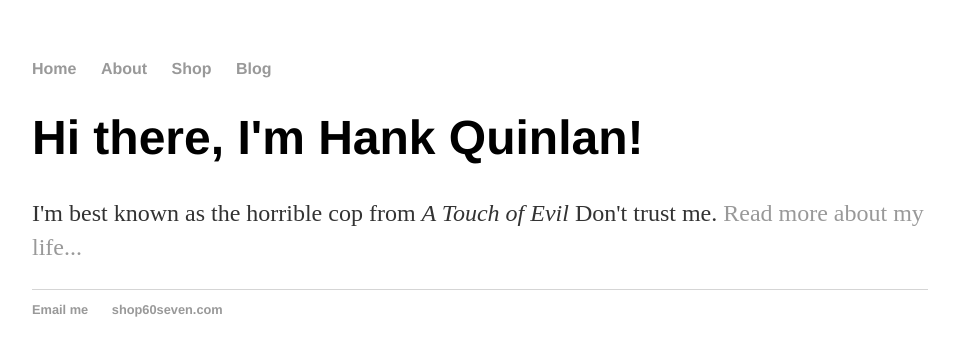
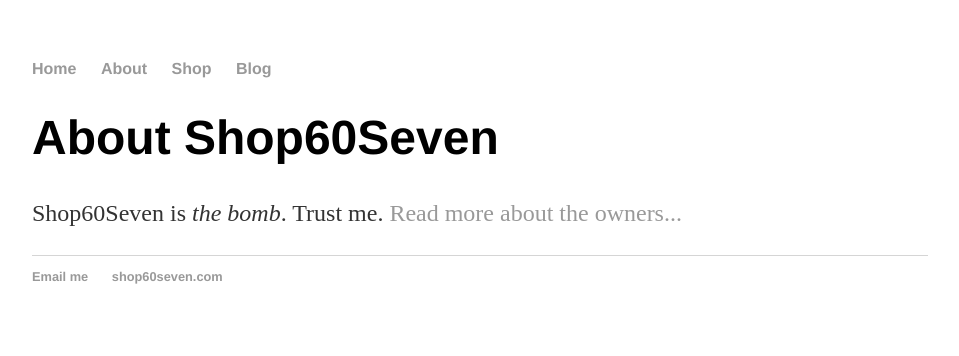
Before and after one commit to colleendecker/colleendecker.github.io, a Jekyll site: the page built from about/index.html, in a window 1280 px wide. Shown: the top 356 px of the page, without its empty margins (160-1119 px from the left). Built offline with Jekyll 4.4.1, drawn with Linux system fonts in a browser that asks for light colours.

Commit message:
Update index.html

```diff
--- a/about/index.html
+++ b/about/index.html
@@ -3,6 +3,6 @@ layout: default
 title: About Shop60Seven
 ---
 <div class="blurb">
-	<h1>Hi there, I'm Hank Quinlan!</h1>
-	<p>I'm best known as the horrible cop from <em>A Touch of Evil</em> Don't trust me. <a href="/about">Read more about my life...</a></p>
+	<h1>About Shop60Seven</h1>
+	<p>Shop60Seven is <em>the bomb</em>. Trust me. <a href="/about/owners">Read more about the owners...</a></p>
 </div><!-- /.blurb -->
```
